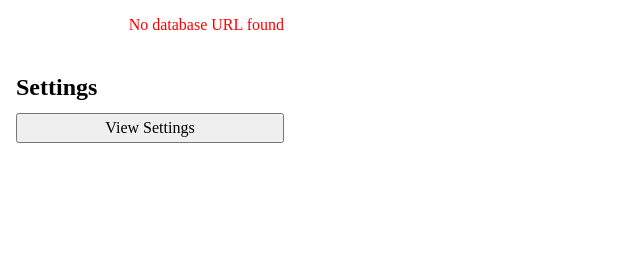
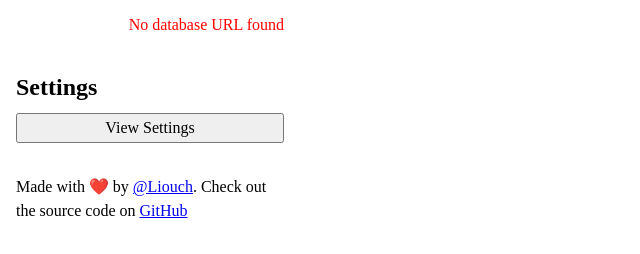
Before and after one commit to Liouch/save-link-chrome-extension, a website with bundled scripts: page index.html in a window 1280 px wide. Shown: the part 132-386 px from the top of the page, without its empty margins (0-640 px from the left). Built offline with nearby package versions, Linux system fonts and the light colour scheme; some packages are replaced by stand-ins of ours.

Commit message:
chore: add footer section

```diff
--- a/index.html
+++ b/index.html
@@ -3,19 +3,46 @@
     <title>Bookmark extension</title>
     <link rel="stylesheet" href="globalStyles.css" />
     <link rel="stylesheet" href="styles.css" />
+    <meta charset="UTF-8" />
   </head>
   <body>
     <div id="root">
+      <header>
         <div id="title" class="title-container">
           <h1>Bookmark Extension</h1>
         </div>
+      </header>
+      <main>
         <div id="bookmark-container" class="bookmark-container">
           <div id="bookmark-element-info" class="bookmark-element-info"></div>
-        <div id="bookmark-element-action" class="bookmark-element-action"></div>
+          <div
+            id="bookmark-element-action"
+            class="bookmark-element-action"
+          ></div>
         </div>
         <div id="config-container" class="config-container">
           <h2>Settings</h2>
         </div>
+      </main>
+      <footer>
+        <div id="footer-container" class="footer-container">
+          <p>
+            Made with ❤️ by
+            <a
+              href="https://www.linkedin.com/in/liou-wang-/"
+              target="_blank"
+              rel="noopener noreferrer"
+              >@Liouch</a
+            >. Check out the source code on
+            <a
+              href="https://github.com/Liouch/save-link-chrome-extension"
+              rel="noopener noreferrer"
+              target="_blank"
+              >GitHub</a
+            >
+          </p>
+        </div>
+      </footer>
     </div>
     <script src="dist/utils.js" type="module"></script>
     <script src="dist/popup.js" type="module"></script>
--- a/styles.css
+++ b/styles.css
@@ -33,3 +33,7 @@
   flex-direction: column;
   gap: 0.5rem;
 }
+.footer-container {
+  display: flex;
+  padding: 1rem;
+}
```
Also changed, not shown: dist/popup.js. Lines whose indentation alone changed are shown as unchanged.
